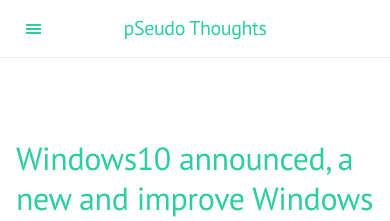
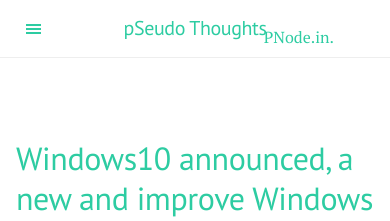
Before and after one commit to DharmeshPandav/dharmeshpandav.github.io, a Jekyll site: the page built from index.html, in a window 390 px wide. Shown: the top 221 px of the page. Built offline with Jekyll 4.4.1, drawn with Linux system fonts in a browser that asks for light colours; nearby versions of some CDN libraries; Markdown is read by kramdown in place of the engine named in the settings; the list of posts is cut into pages by our own code.

Commit message:
Dec25-working on back link when on mobile

```diff
--- a/public/css/custom.css
+++ b/public/css/custom.css
@@ -120,3 +120,10 @@
     top:20px;
     color: #75b5aa !important;
 }
+
+.absolute-right-small{
+    position: fixed;
+    right: 40px;
+    top:25px;
+    color: #75b5aa !important;
+}
--- a/public/css/lanyon.css
+++ b/public/css/lanyon.css
@@ -127,10 +127,9 @@ h1, h2, h3, h4, h5, h6 {
     display: none;
   }
 
-    .absolute-right-small {
-        display: compact;
+  .absolute-right-small {
+        display: inline;
     }
-
 
   .absolute-right{
       display: none;
```
